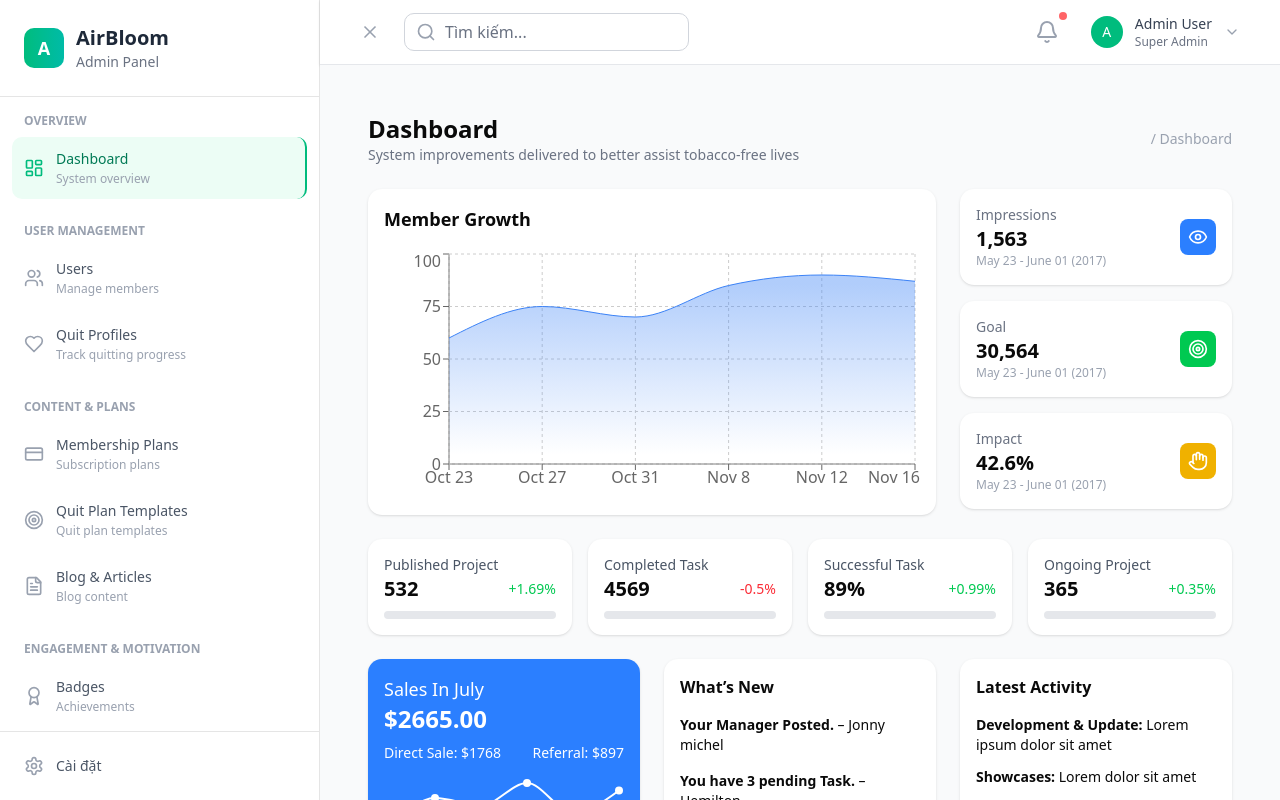
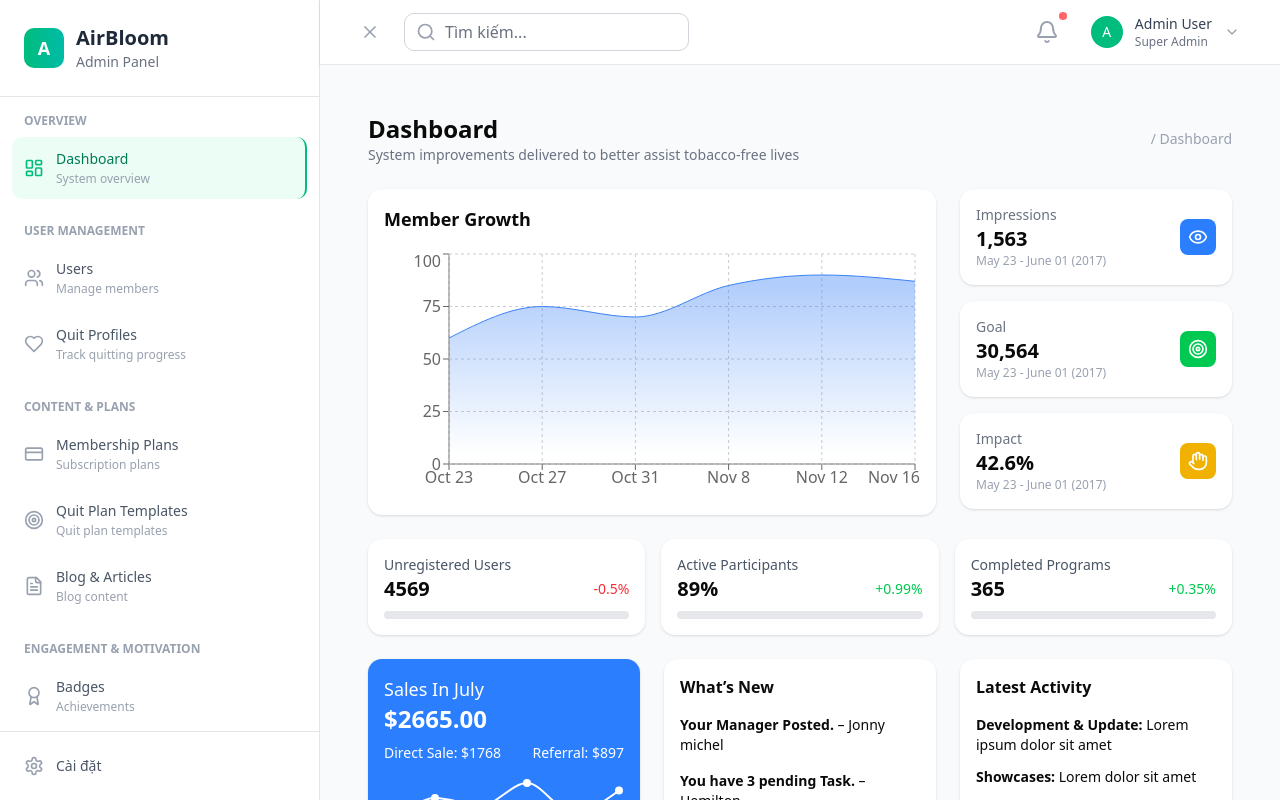
Before and after one commit to swp391-group7/smoking-cessation-support-platform-frontend, a React (Vite) app: page /admin/dashboard in a window 1280 px wide. Built offline with nearby package versions, Linux system fonts and the light colour scheme; no server answers.

Commit message:
Upd Progress Cards

```diff
--- a/src/pages/admin/Dashboard.tsx
+++ b/src/pages/admin/Dashboard.tsx
@@ -76,12 +76,11 @@ const Dashboard = () => {
       </div>
 
       {/* Progress Cards */}
-      <div className="grid grid-cols-1 md:grid-cols-2 lg:grid-cols-4 gap-4">
+      <div className="grid grid-cols-1 md:grid-cols-2 lg:grid-cols-3 gap-4">
         {[
-          { label: "Published Project", value: 532, change: "+1.69%", color: "text-green-500" },
-          { label: "Completed Task", value: 4569, change: "-0.5%", color: "text-red-500" },
-          { label: "Successful Task", value: "89%", change: "+0.99%", color: "text-green-500" },
-          { label: "Ongoing Project", value: 365, change: "+0.35%", color: "text-green-500" },
+          { label: "Unregistered Users", value: 4569, change: "-0.5%", color: "text-red-500" },
+          { label: "Active Participants", value: "89%", change: "+0.99%", color: "text-green-500" },
+          { label: "Completed Programs", value: 365, change: "+0.35%", color: "text-green-500" },
         ].map(({ label, value, change, color }, i) => (
           <div key={i} className="bg-white p-4 rounded-xl shadow">
             <h4 className="text-sm text-gray-600">{label}</h4>
```
